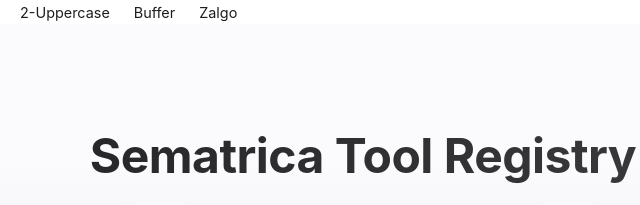
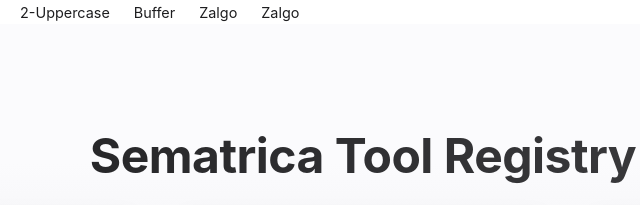
Before and after one commit to sematrica/central-dash, a plain HTML site: page index.html in a window 1280 px wide. Shown: the top 205 px of the page, 277-917 px from the left. Drawn offline with Linux system fonts and the light colour scheme.

Commit message:
Update index.html
Added https://sematrica.github.io/Custom-Tool-2/

```diff
--- a/index.html
+++ b/index.html
@@ -177,6 +177,8 @@
             <li><a href="https://sematrica.github.io/paste-uppercase/">2-Uppercase</a></li>
             <li><a href="https://sematrica.github.io/buffer-ide/">Buffer</a></li>
             <li><a href="https://sematrica.github.io/zlg-tool/">Zalgo</a></li>
+             <li><a href="https://sematrica.github.io/Custom-Tool-2/">Zalgo</a></li>
+
 
 
 
```
